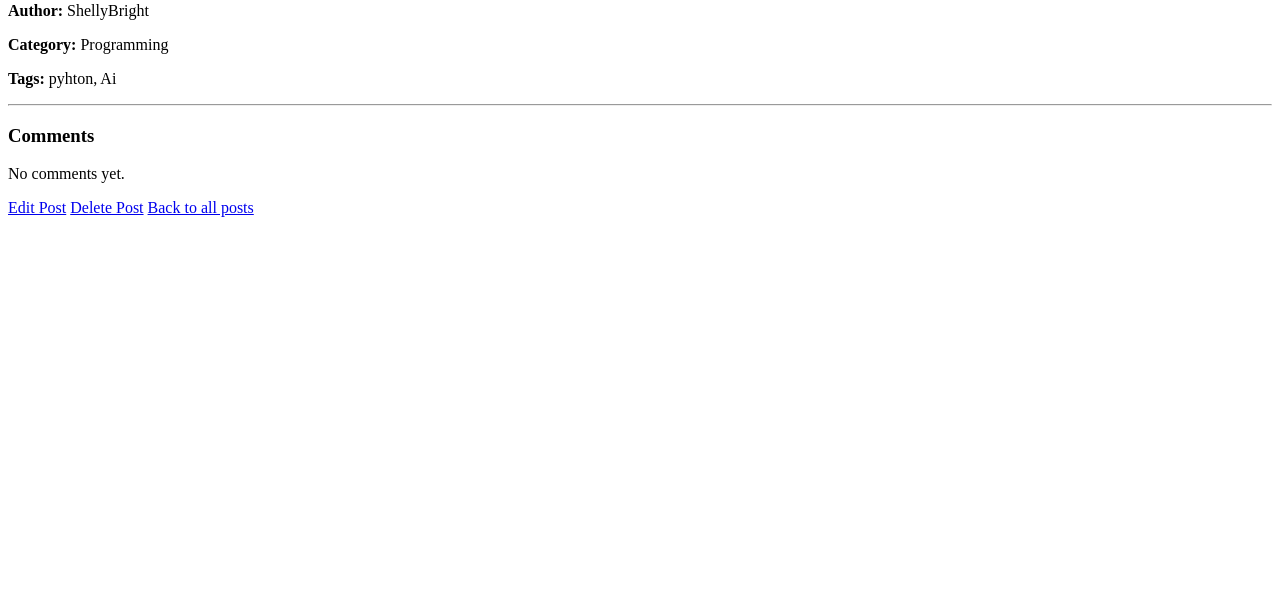
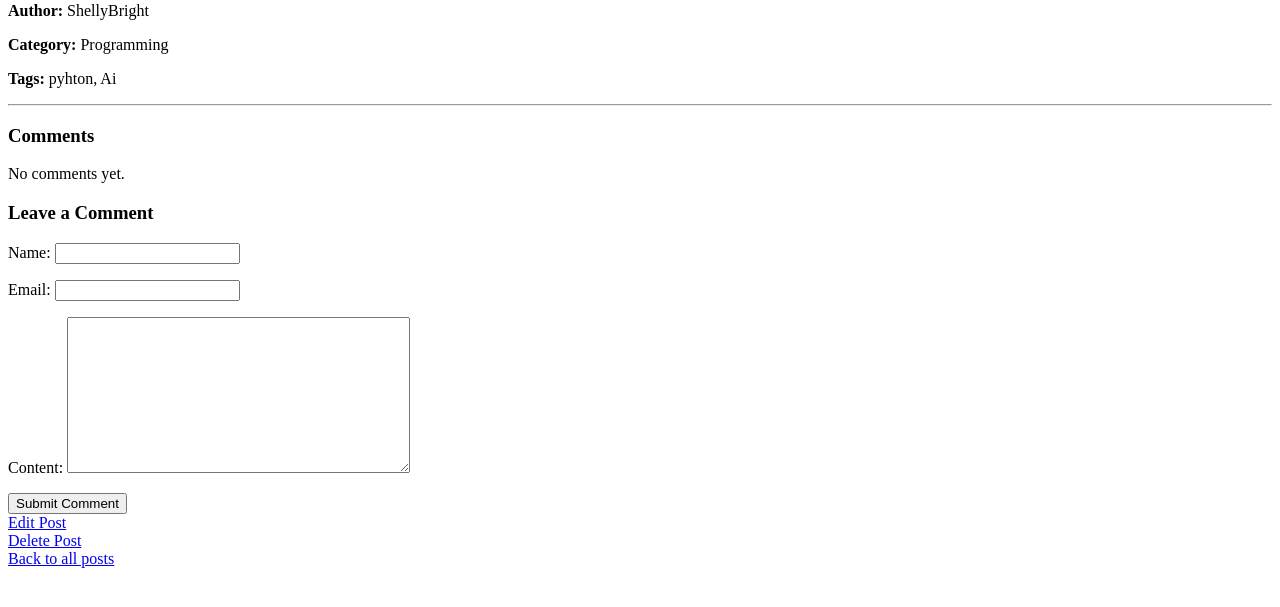
Before and after one commit to ONYIBEFAITHEKUMA/django-blog-crud, a Django app: page /2/ in a window 1280 px wide. Shown: the part 164-771 px from the top of the page. Run offline with Django 5.2, Linux system fonts and the light colour scheme; data comes from the database, SQL or seed files in the repository; data that the repository does not hold is empty.

Commit message:
Worked on comment form, to allow visitor leave a comment in the blog

```diff
--- a/blog/forms.py
+++ b/blog/forms.py
@@ -1,7 +1,14 @@
 from django import forms
-from .models import Post
+from .models import Post, Comment
 
 class PostForm(forms.ModelForm):
     class Meta:
         model = Post
         fields = ['title', 'content', 'category', 'tags']
+
+
+
+class CommentForm(forms.ModelForm):
+    class Meta:
+        model = Comment
+        fields = ('name', 'email', 'content')
--- a/blog/models.py
+++ b/blog/models.py
@@ -25,10 +25,13 @@ class Post(models.Model):
         return self.title
 
 class Comment(models.Model):
+    name = models.CharField(max_length=80, null=True)
+    email = models.EmailField(max_length=80, blank=True, null=True)
     post = models.ForeignKey(Post, related_name='comments', on_delete=models.CASCADE)
-    author = models.ForeignKey(User, on_delete=models.CASCADE)
+
     content = models.TextField()
     created_at = models.DateTimeField(auto_now_add=True)
+    approved = models.BooleanField(default=True)
 
     def __str__(self):
         return f'Comment by {self.author.username} on {self.post.title}'
--- a/blog/templates/blog/post_detail.html
+++ b/blog/templates/blog/post_detail.html
@@ -21,14 +21,27 @@
     </p>
 
     <hr>
-    <h3>Comments</h3>
-    {% for comment in post.comments.all %}
-        <p><strong>{{ comment.author.username }}</strong>: {{ comment.content }}</p>
-    {% empty %}
-        <p>No comments yet.</p>
-    {% endfor %}
+<h3>Comments</h3>
+{% for comment in comments %}
+    <p><strong>{{ comment.name }}</strong> ({{ comment.created|date:"d M Y H:i" }})</p>
+    <p>{{ comment.content }}</p>
+    <hr>
+{% empty %}
+    <p>No comments yet.</p>
+{% endfor %}
+
+<h3>Leave a Comment</h3>
+<form method="post">
+    {% csrf_token %}
+    {{ comment_form.as_p }}
+    <button type="submit">Submit Comment</button>
+</form>
+
     <a href="{% url 'post_update' post.pk %}">Edit Post</a>
+    <br />
     <a href="{% url 'post_delete' post.pk %}">Delete Post</a>
+
+    <br />
 
     <a href="{% url 'post_list' %}">Back to all posts</a>
 </body>
--- a/blog/views.py
+++ b/blog/views.py
@@ -1,14 +1,33 @@
 from django.shortcuts import render, get_object_or_404, redirect
 from .models import Post
-from .forms import PostForm
+from .forms import PostForm, CommentForm
 
 def post_list(request):
     posts = Post.objects.all().order_by('-created_at')
     return render(request, 'blog/homepage.html', {'posts': posts})
 
+
 def post_detail(request, pk):
     post = get_object_or_404(Post, pk=pk)
-    return render(request, 'blog/post_detail.html', {'post': post})
+    comments = post.comments.filter(approved=True)
+
+    if request.method == 'POST':
+        comment_form = CommentForm(request.POST)
+        if comment_form.is_valid():
+            new_comment = comment_form.save(commit=False)
+            new_comment.post = post
+            new_comment.save()
+            return redirect('post_detail', pk=post.pk)
+    else:
+        comment_form = CommentForm()
+
+    return render(request, 'blog/post_detail.html', {
+        'post': post,
+        'comments': comments,
+        'comment_form': comment_form
+    })
+
+
 
 def post_update(request, pk):
     post = get_object_or_404(Post, pk=pk)
@@ -22,6 +41,7 @@ def post_update(request, pk):
     return render(request, 'blog/post_form.html', {'form': form})
 
 
+
 def post_delete(request, pk):
     post = get_object_or_404(Post, pk=pk)
     if request.method == 'POST':
```
Also changed, not shown: blog/migrations/0002_comment_email_comment_name.py (added), blog/migrations/0003_remove_comment_author.py (added), blog/migrations/0004_comment_approved.py (added), db.sqlite3.
